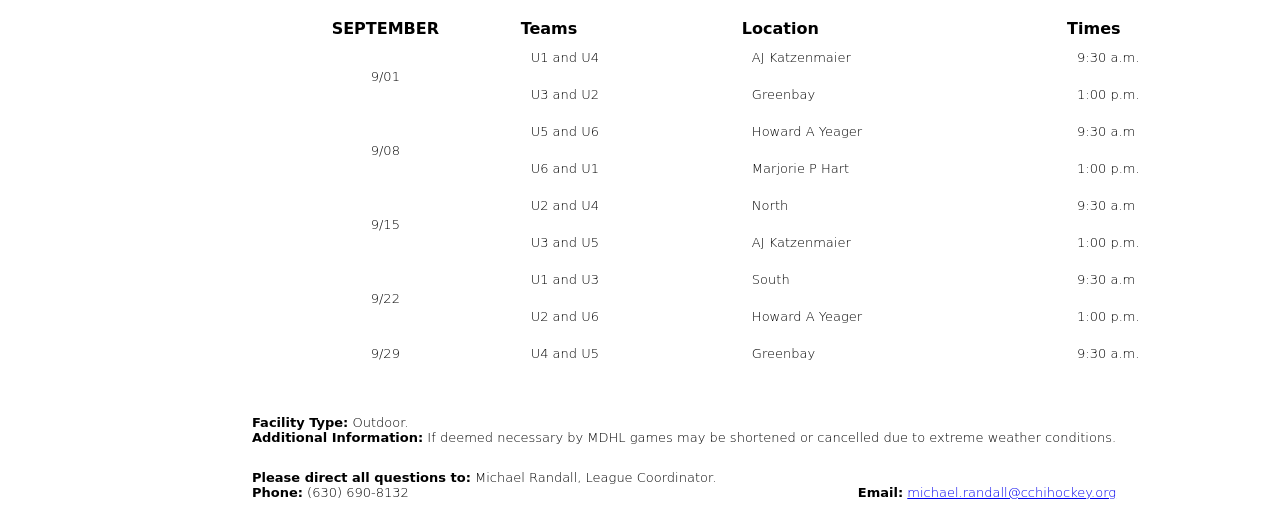
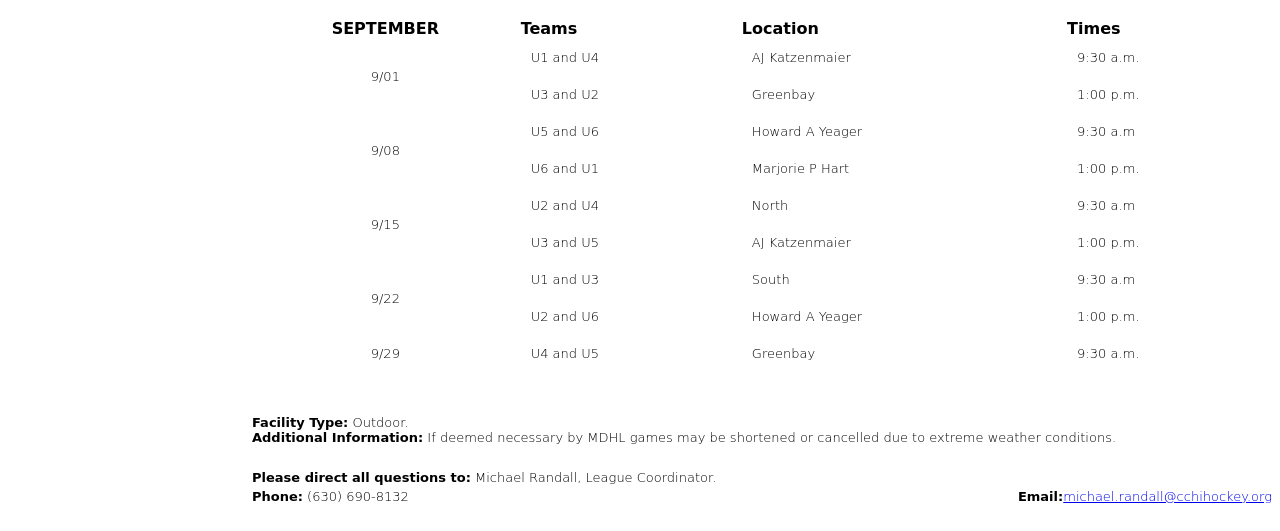
Before and after one commit to FrancoDavid91/FE02-TM_Task1, a plain HTML site: page information.html in a window 1280 px wide. Shown: the part 759-1290 px from the top of the page. Before the commit the page ends 1261 px from the top, so only its background shows below. Drawn offline with Linux system fonts and the light colour scheme.

Commit message:
version 5

```diff
--- a/information.html
+++ b/information.html
@@ -120,9 +120,17 @@
                                 <strong>Please direct all questions to:</strong> Michael Randall, League Coordinator.
                                 </td>
                             </tr>
-                            <tr class="additional-contact">
-                                <td><strong>Phone:</strong> (630) 690-8132</td>
-                                <td><strong>Email:</strong> <a href=»mailto:michael.randall@cchihockey.org»>michael.randall@cchihockey.org</a></td>
+                        </tbody>
+                    </table>
+                    <table class="additional-contact">
+                        <tbody>
+                            <tr>
+                                <td>
+                                    <strong>Phone:</strong> (630) 690-8132
+                                </td>
+                                <td class="mail-col">
+                                    <strong>Email:</strong><a href=»mailto:michael.randall@cchihockey.org»>michael.randall@cchihockey.org</a>
+                                </td>
                             </tr>
                         </tbody>
                     </table>
--- a/style/style.css
+++ b/style/style.css
@@ -3,7 +3,6 @@
     margin: 0;
     box-sizing: border-box;
     font-family: 'Comic-Sans', cursive;
-
 }
 
 /*----ENCABEZADO----*/
@@ -144,6 +143,19 @@ tbody{
     width: 100%;
     margin-bottom: 40px;
 }
+.table-info tr{
+    display: flex;
+}
+.additional-info{
+    margin-bottom: 25px;
+}
+.additional-contact{
+    width: 100%;
+    margin-bottom: 25px;
+}
+.mail-col{
+    text-align: right;
+}
 /*----RULES----*/
 .header-rules{
     text-align: center;
@@ -174,12 +186,3 @@ tbody{
     margin-left: 70px;
     list-style: circle;
 }
-.table-info tr{
-    display: flex;
-}
-.additional-info{
-    margin-bottom: 25px;
-}
-.additional-contact{
-    justify-content: space-between;
-}
```
